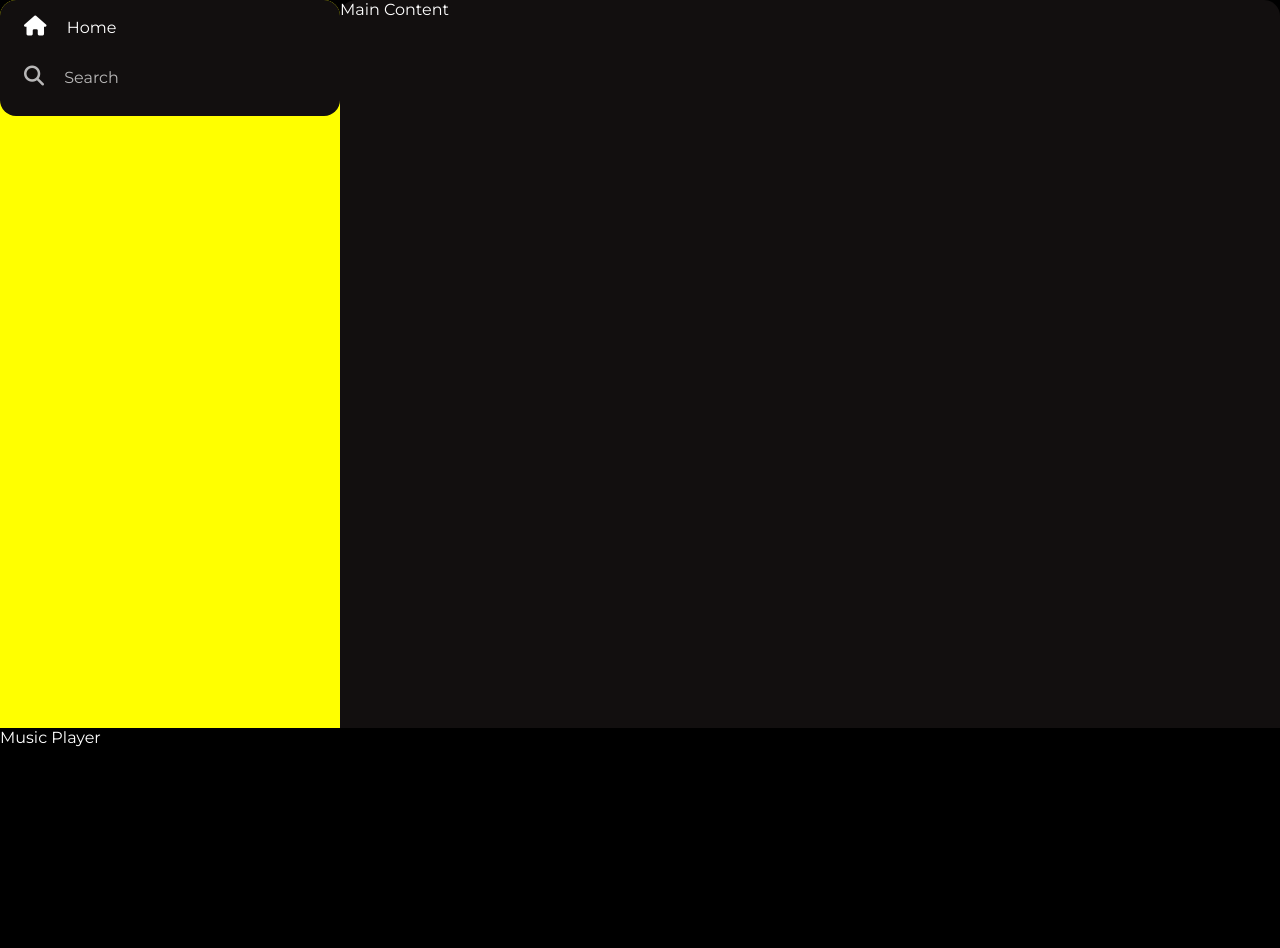
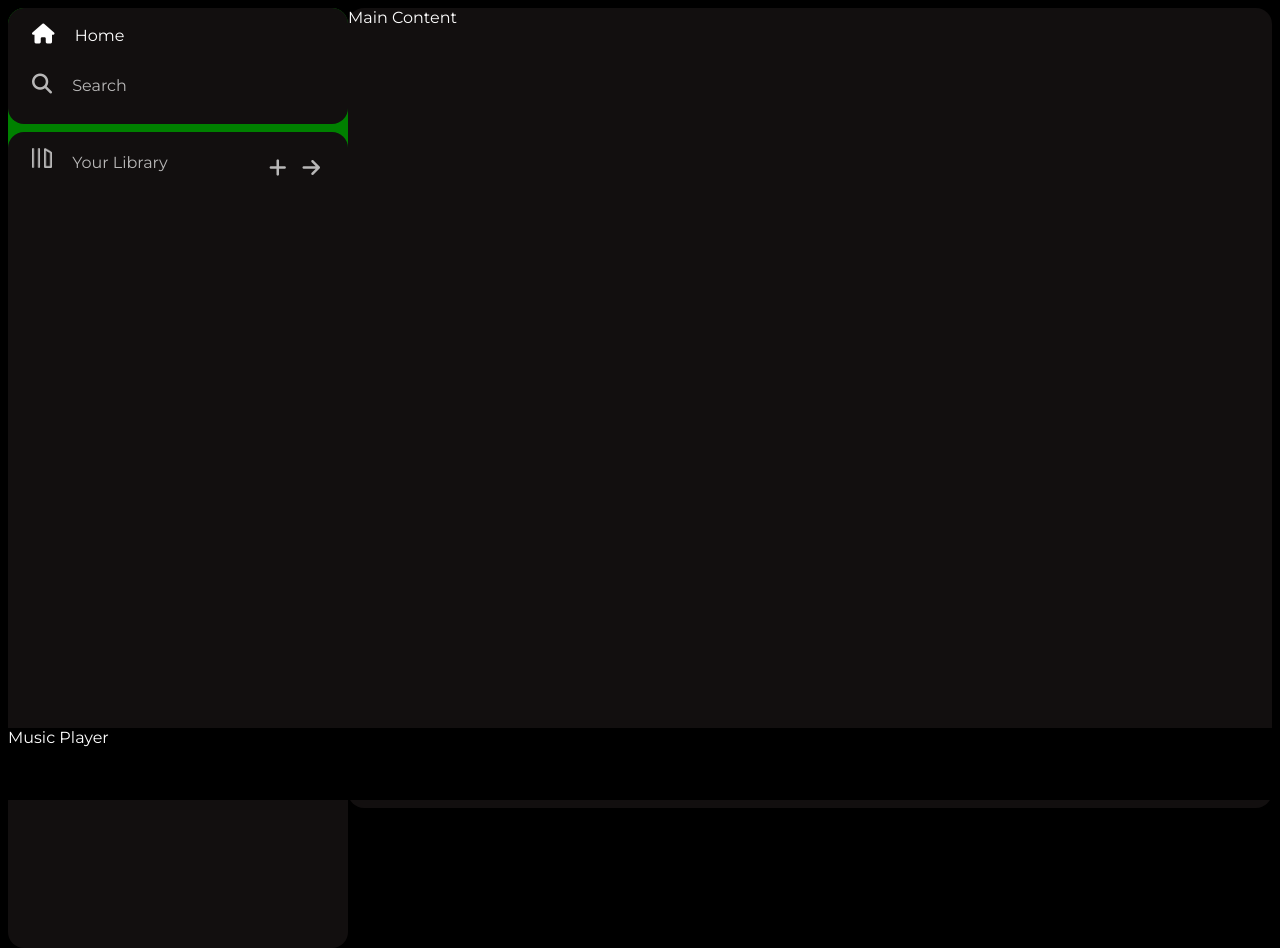
Before and after one commit to Dimple278/Spotify-Clone, a plain HTML site: page index.html in a window 1280 px wide. Before the commit the page ends 800 px from the top, so only its background shows below. Drawn offline with Linux system fonts and the light colour scheme.

Commit message:
Sidebar(Library)

```diff
--- a/index.html
+++ b/index.html
@@ -25,7 +25,16 @@
                 </div>
             </div>
             <div class="library">
-
+                <div class="options">
+                    <div class="lib-option nav-option">
+                        <img src="./assets/library_icon.png"alt="icon">
+                        <a href="#">Your Library</a>
+                    </div>
+                    <div class="icons">
+                        <i class="fa-solid fa-plus"></i>
+                        <i class="fa-solid fa-arrow-right"></i>
+                    </div>
+                </div>
             </div>
         </div>
         <div class="main-content">Main Content</div>
--- a/style.css
+++ b/style.css
@@ -10,6 +10,7 @@ body{
 .main{
     display: flex;
     height: 100vh;
+    padding: 0.5rem;
 }
 
 .sidebar{
@@ -18,7 +19,8 @@ body{
     border-radius: 1rem; /* 1rem=16px*/
     /* background-color: #121212; */
     /* background-color: #120f0f; */
-    background-color: yellow;
+    background-color: green
+    ;
 }
 
 .main-content{
@@ -70,3 +72,37 @@ a{
     font-size: 1 rem;
     margin-left: 1rem;
 }
+
+.library{
+    background-color: #120f0f;
+    border-radius: 1rem;
+    height: 100%;
+    margin-top: 0.5rem;
+    padding: 0.5rem 0.75rem;
+}
+
+.options{
+    display: flex;
+    justify-content: space-between;
+    align-items: center;
+}
+
+.lib-option img{
+    height: 1.25rem;
+    width: 1.25rem;
+}
+
+.icons{
+   display: flex;
+    font-size: 1.25rem;
+}
+
+.icons i{
+    opacity: 0.7;
+    margin-right: 1rem;
+
+}
+
+.icons i:hover{
+    opacity: 1;
+}
```
